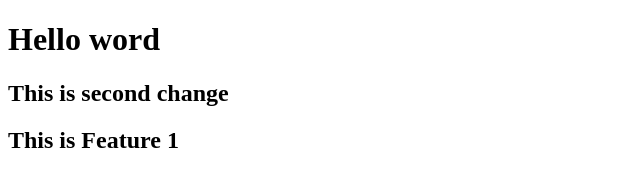
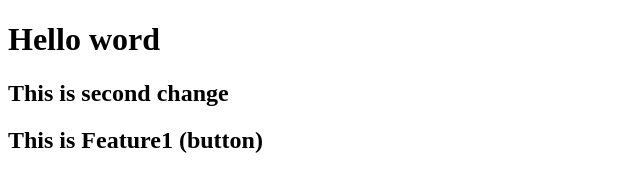
Before and after one commit to IshuKumarCoder/PortFolio-Ishu, a plain HTML site: page index.html in a window 1280 px wide. Shown: the whole page, without its empty margins (0-640 px from the left). Drawn offline with Linux system fonts and the light colour scheme.

```diff
--- a/index.html
+++ b/index.html
@@ -8,7 +8,7 @@
 <body>
     <h1>Hello word</h1>
     <h2>This is second change</h2>
-    <h2>This is Feature 1 </h2>
+    <h2>This is Feature1 (button) </h2>
 
 
 </body>
```
